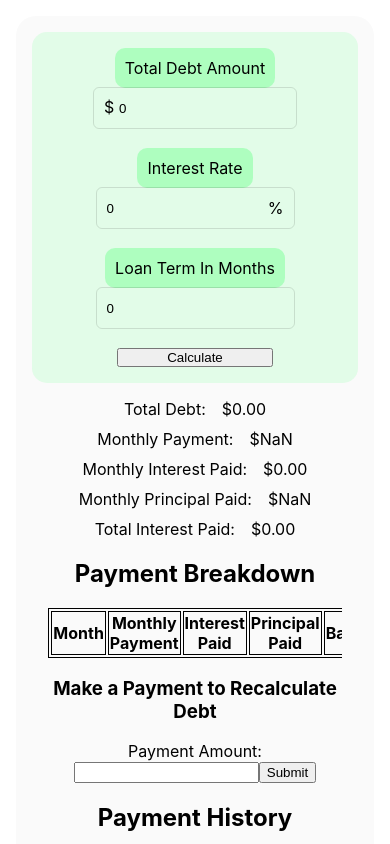
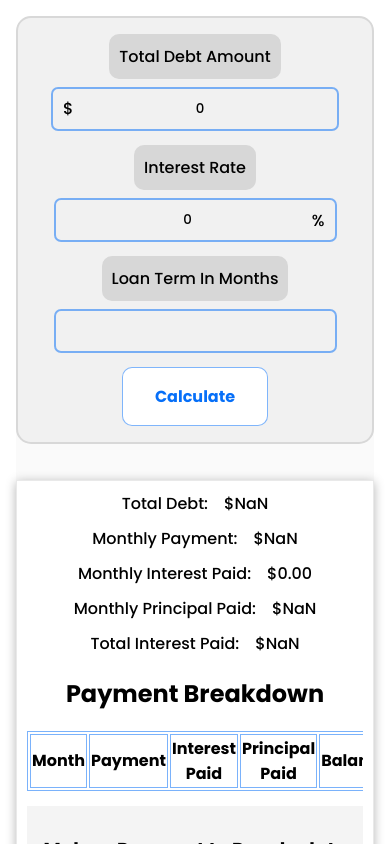
Before and after one commit to SaxtonGrey/debt-free-calc, a React (Create React App) app: page / in a window 390 px wide. Both pictures are taken after a click on the button "Calculate". Shown: the top 844 px of the page. Built offline with nearby package versions, Linux system fonts and the light colour scheme.

Commit message:
Finish styling and logic

```diff
--- a/public/index.html
+++ b/public/index.html
@@ -5,6 +5,10 @@
     <link rel="icon" href="%PUBLIC_URL%/favicon.ico" />
     <meta name="viewport" content="width=device-width, initial-scale=1" />
     <meta name="theme-color" content="#000000" />
+    <link rel="preconnect" href="https://fonts.googleapis.com">
+    <link rel="preconnect" href="https://fonts.gstatic.com" crossorigin>
+    <link href="https://fonts.googleapis.com/css2?family=Poppins:ital,wght@0,500;0,600;0,700;0,800;1,400&display=swap" rel="stylesheet">
+    <link rel="stylesheet" href="https://cdnjs.cloudflare.com/ajax/libs/font-awesome/6.4.0/css/all.min.css" integrity="sha512-iecdLmaskl7CVkqkXNQ/ZH/XLlvWZOJyj7Yy7tcenmpD1ypASozpmT/E0iPtmFIB46ZmdtAc9eNBvH0H/ZpiBw==" crossorigin="anonymous" referrerpolicy="no-referrer" />
     <meta
       name="description"
       content="Web site created using create-react-app"
--- a/src/App.css
+++ b/src/App.css
@@ -1,5 +1,18 @@
 * {
   box-sizing: border-box;
+  font-family: 'Poppins', sans-serif;
+}
+
+.slide-up-animation {
+  animation-name: slideUp;
+  animation-duration: 1s;
+  animation-timing-function: ease;
+}
+
+.fade-in {
+  animation-name: fadeIn;
+  animation-duration: 1.25s;
+  animation-timing-function: ease;
 }
 
 input[type="number"] {
@@ -11,7 +24,6 @@ input[type="number"] {
 .App {
   text-align: center;
   margin: 1rem;
-  margin-bottom: 3rem;
 }
 
 .debt-form-container {
@@ -20,8 +32,7 @@ input[type="number"] {
   border-radius: 20px;
   margin: 1rem auto;
   display: flex;
-  max-width: 1200px;
-  flex-direction: row;
+  max-width: 1069px;
   flex-wrap: wrap;
   align-items: center;
   justify-content: center;
@@ -29,27 +40,31 @@ input[type="number"] {
 
 .debt-form {
   padding: 1rem;
-  display: flex;
-  flex-direction: column;
-  align-items: center;
-  gap: 1.5rem;
-  margin: auto;
-  background-color: rgba(161, 255, 181, 0.274);
+  display: grid;
+  grid-template-columns: repeat(3, 1fr);
+  grid-template-rows: auto;
+  justify-items: center;
+  row-gap: 1rem;
+  margin: 0px auto 20px;
+  background-color: rgba(236, 236, 236, 0.575);
+  border: 2px solid rgb(216, 216, 216);
   color: black;
   border-radius: 15px;
   width: 100%;
-
 }
 
-.debt-form div {
+.debt-form div,
+.make-payment form {
   display: flex;
   flex-direction: column;
   justify-content: space-between;
   align-items: center;
+  gap: 10px;
 }
 
-.debt-form div label {
-  background-color: rgba(161, 255, 181, 0.795);
+.debt-form div label,
+.make-payment label {
+  background-color: rgba(209, 209, 209, 0.795);
   text-align: center;
   padding: 10px;
   width: -moz-fit-content;
@@ -57,20 +72,39 @@ input[type="number"] {
   border-radius: 10px;
 }
 
-.debt-form div input {
+.debt-form div input,
+.make-payment form input {
   border-radius: 5px;
-  outline: 1px solid rgba(0, 0, 0, 0.116);
+  outline: 2px solid rgba(6, 111, 248, 0.514);
   border: none;
   padding: 0 10px;
   background: transparent;
   height: 40px;
+  width: 100%;
   margin: auto;
+  text-align: center;
 }
 
-.debt-form button {
+.debt-form button,
+.make-payment form button {
+  grid-column: 2 / 3;
   width: -moz-fit-content;
   width: fit-content;
-  padding: 0 3rem;
+  height: -moz-fit-content;
+  height: fit-content;
+  padding: 1rem 2rem;
+  color: rgb(6, 111, 248);
+  font-weight: 700;
+  font-size: 16px;
+  background-color: white;
+  border: 1px solid  rgba(6, 111, 248, 0.514);
+  border-radius: 10px;
+}
+
+.debt-form button:hover,
+.make-payment form button:hover {
+  cursor: pointer;
+  background-color: rgb(224, 224, 224);
 }
 
 .debt-form div.dollar-input,
@@ -105,7 +139,11 @@ input[type="number"] {
 }
 
 .debt-calc-container {
-  width: 50%;
+  width: 90%;
+  padding: 20px 50px;
+  background-color: white;
+  border: 1px solid rgb(233, 233, 233);
+  box-shadow: 0px 2px 10px rgba(0, 0, 0, 0.295);
 }
 
 .debt-calc {
@@ -128,12 +166,13 @@ input[type="number"] {
   width: 100%;
 }
 
-.breakdown table, th, td {
-  border: 1px solid;
+.breakdown table, th {
+  border: 1px solid rgba(6, 111, 248, 0.534);
 }
 
-.breakdown table thead tr.mobile {
-  display: none;
+.breakdown td {
+  border: 1px solid;
+  border-top: none;
 }
 
 .result {
@@ -148,14 +187,50 @@ input[type="number"] {
   gap: 1rem;
 }
 
+.make-payment,
+.payment-history {
+  background-color: rgba(236, 236, 236, 0.575);
+  padding: 10px 0px;
+}
+
+.make-payment {
+  margin-top: 15px;
+}
+
+.make-payment form {
+  width: -moz-fit-content;
+  width: fit-content;
+  margin: auto;
+  padding: 0 15px;
+}
+
+.payment-history ul {
+  width: -moz-fit-content;
+  width: fit-content;
+  margin: auto;
+  list-style: upper-roman;
+  padding: 0;
+}
+
+.back-to-top{
+  background-color: rgb(219, 219, 219);
+  margin-top: 5px;
+  padding: 5px;
+}
+
 @media (max-width: 769px) {
   .debt-form-container {
     flex-direction: column;
     justify-content: center;
+    padding: 0;
   }
 
   .debt-form {
-    gap: 20px;
+    grid-template-columns: 1fr;
+  }
+
+  .debt-form button {
+    grid-column: inherit;
   }
 
   .debt-form div label {
@@ -164,7 +239,31 @@ input[type="number"] {
   }
 
   .debt-calc-container {
-    width: 90%;
+    width: 100%;
     margin-top: 1rem;
+    padding: 10px;
   }
 }
+
+@keyframes slideUp {
+  0% {
+    transform: translateY(100%);
+    opacity: 0;
+  }
+  100% {
+    transform: translateY(0);
+    opacity: 1;
+  }
+}
+
+@keyframes fadeIn {
+  0% {
+    opacity: 0;
+  }
+  75% {
+    opacity: 0;
+  }
+  100% {
+    opacity: 1;
+  }
+}
--- a/src/CalcDebtComp.jsx
+++ b/src/CalcDebtComp.jsx
@@ -52,6 +52,8 @@ class CalcDebtComp extends React.Component {
     });
   }
 
+
+
   handleAmountChange = (event) => {
     let amount = parseFloat(event.target.value)
     this.setState({ paymentAmount: amount });
@@ -101,7 +103,7 @@ class CalcDebtComp extends React.Component {
             <thead>
               <tr>
                 <th>Month</th>
-                <th>Monthly Payment</th>
+                <th>Payment</th>
                 <th>Interest Paid</th>
                 <th>Principal Paid</th>
                 <th>Balance</th>
@@ -123,12 +125,12 @@ class CalcDebtComp extends React.Component {
     const newTotalDebt = parseFloat((totalDebt - floatPaymentAmount).toFixed(2));
     const newLoanTerm = loanTerm - 1;
 
-    if (floatPaymentAmount < (parseFloat(totalDebt) * 0.01)) {
+    if (floatPaymentAmount < (parseFloat(totalDebt) * 0.01) || floatPaymentAmount === 0) {
       alert('Payment must be greater than 1% of total/remaining debt');
       return;
     }
 
-    if (newLoanTerm === 0 && newTotalDebt <= 0) {
+    if (newLoanTerm === 0 || newTotalDebt <= 0) {
       alert('Congratulations! You have paid off your loan.');
       return;
     }
@@ -153,13 +155,20 @@ class CalcDebtComp extends React.Component {
     }, this.calculateBreakdown, this.displayBreakdown);
   }
 
+  scrollToTop = () => {
+    window.scrollTo({
+      top: 0,
+      behavior: 'smooth'
+    });
+  }
+
   render() {
     const { paymentAmount, payments } = this.state;
     return (
       <>
 
-        {this.displayBreakdown()}
-        <div className="make-payment">
+        <div className='slide-up-animation'>{this.displayBreakdown()}</div>
+        <div className="make-payment fade-in">
           <h3>Make a Payment to Recalculate Debt</h3>
           <form onSubmit={(event) => this.makePayment(event, paymentAmount)}>
             <label htmlFor="paymentAmount">Payment Amount:</label>
@@ -167,7 +176,7 @@ class CalcDebtComp extends React.Component {
             <button type="submit">Submit</button>
           </form>
         </div>
-        <div>
+        <div className='payment-history fade-in'>
           <h2>Payment History</h2>
           <ul>
             {payments.map((payment, index) => (
@@ -175,6 +184,7 @@ class CalcDebtComp extends React.Component {
             ))}
           </ul>
         </div>
+        <div onClick={this.scrollToTop} className='back-to-top'><i className='fa-solid fa-arrow-up'><br /><span>Back to Top</span></i></div>
       </>
     );
   }
--- a/src/DebtFormComp.jsx
+++ b/src/DebtFormComp.jsx
@@ -9,8 +9,20 @@ class DebtFormComp extends React.Component {
 
   handleSubmit = (event) => {
     event.preventDefault();
-    const { totalDebt, interestRate, loanTerm } = this.state
-    this.setState({ totalDebt, interestRate, loanTerm, calculated: true });
+
+    const { totalDebt, interestRate, loanTerm } = this.state;
+
+    let newLoanTerm = loanTerm;
+    if (loanTerm === 0.00 || loanTerm === "0") {
+      console.log('...working');
+
+      const tempMonthInt = parseFloat(((interestRate / 1200) * totalDebt).toFixed(2));
+      const tempTotalDebt = totalDebt + tempMonthInt;
+      const minPayment = tempTotalDebt * 0.01;
+      newLoanTerm = tempTotalDebt / minPayment;
+      console.log(newLoanTerm);
+    }
+    this.setState({ totalDebt, interestRate, loanTerm: newLoanTerm, calculated: true });
   };
 
 
@@ -64,7 +76,7 @@ class DebtFormComp extends React.Component {
           </div>
           <button type="submit">Calculate</button>
         </form>
-        <div className='debt-calc-container'>
+        <div className='debt-calc-container slide-up-animation'>
           {!calculated && <h2>Enter in your debt to see breakdown</h2>}
           {calculated && (
             <CalcDebtComp
--- a/src/index.css
+++ b/src/index.css
@@ -1,8 +1,6 @@
 body {
   margin: 0;
-  font-family: -apple-system, BlinkMacSystemFont, 'Segoe UI', 'Roboto', 'Oxygen',
-    'Ubuntu', 'Cantarell', 'Fira Sans', 'Droid Sans', 'Helvetica Neue',
-    sans-serif;
+  font-family: 'Poppins', sans-serif;
   -webkit-font-smoothing: antialiased;
   -moz-osx-font-smoothing: grayscale;
 }
```
Also changed, not shown: 1 other file (tests, documents, lock files or other folders).
